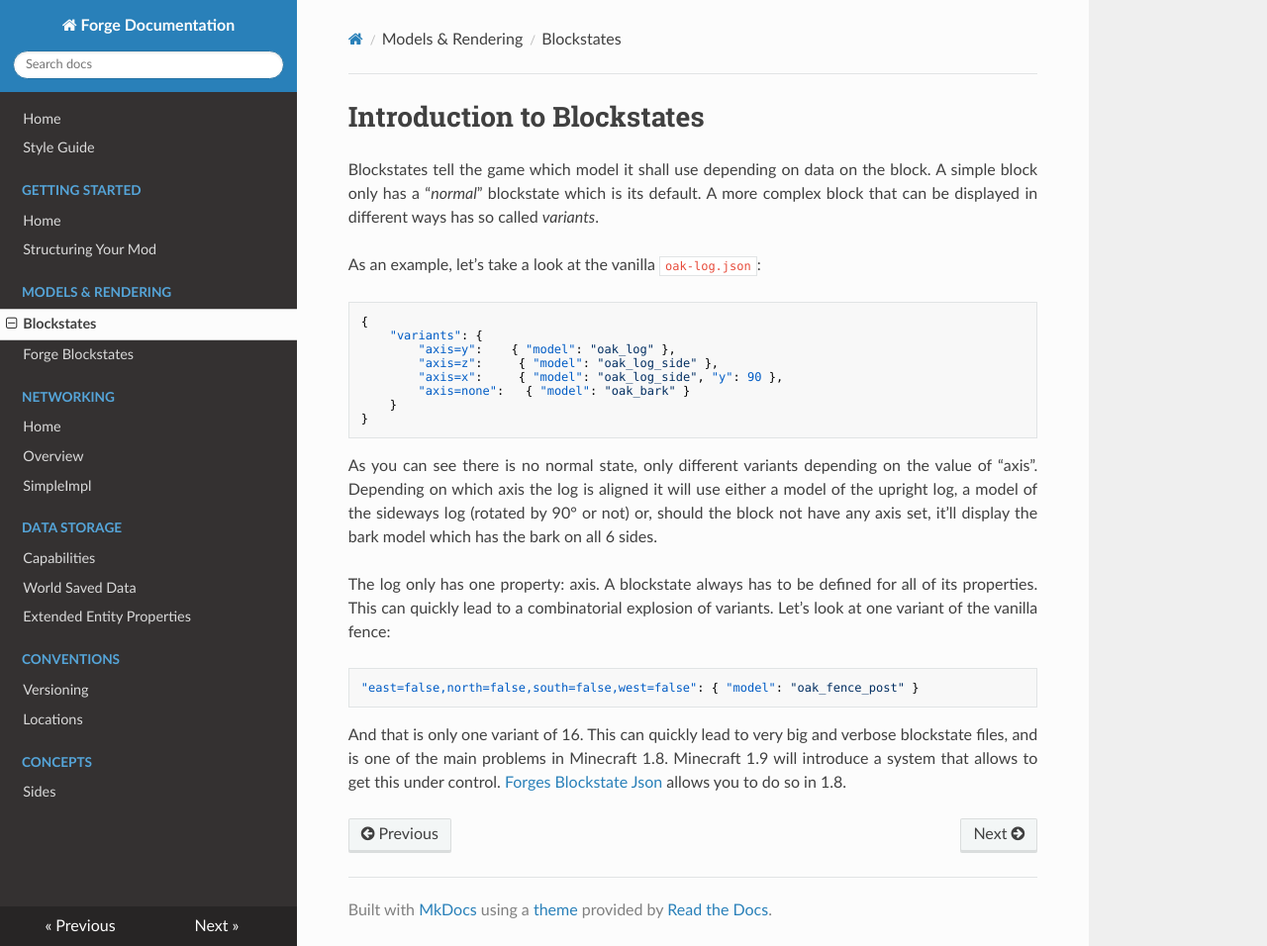
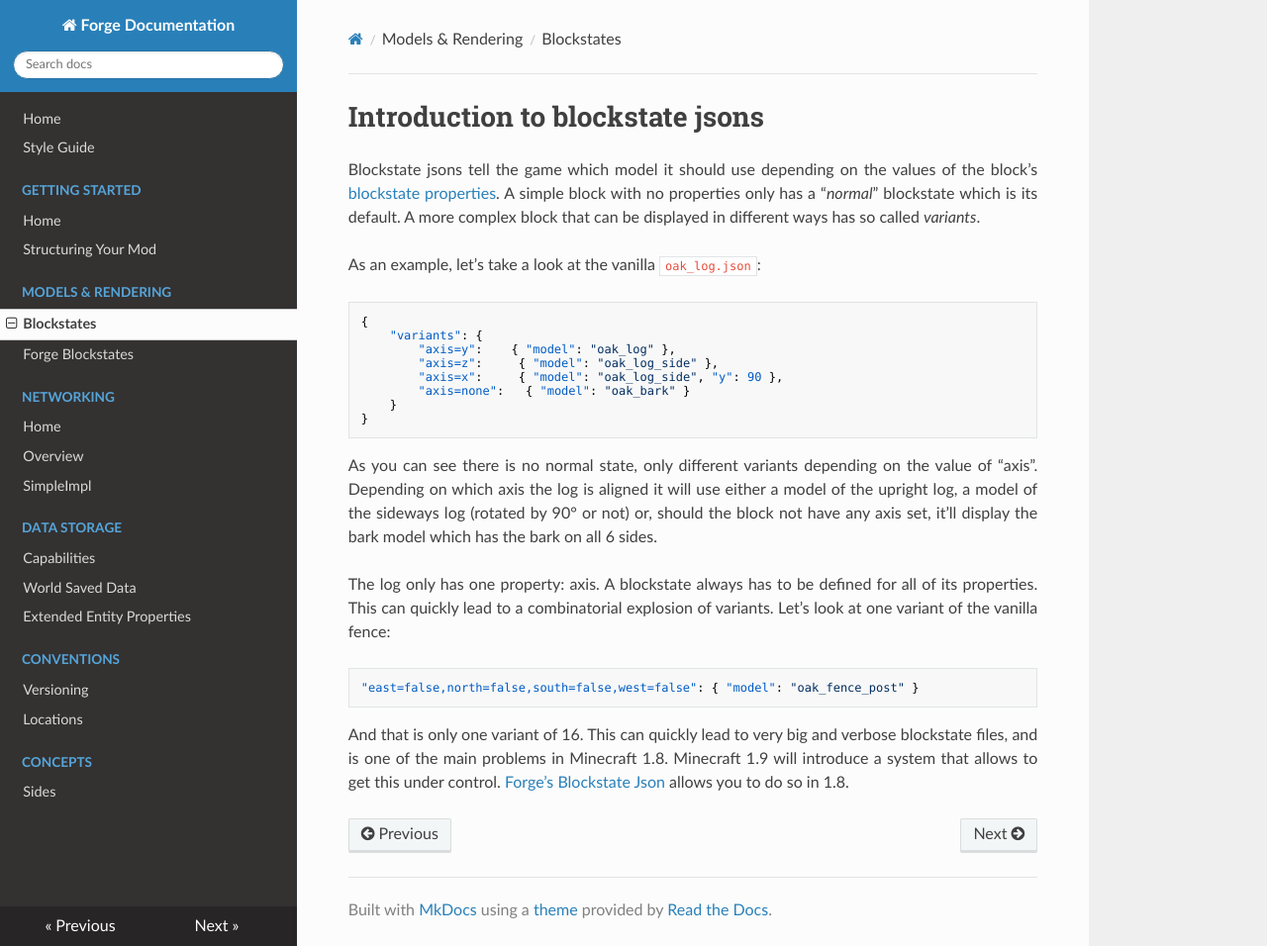
Before and after one commit to MinecraftForge/Documentation, an MkDocs documentation site: the page built from docs/blockstates/introduction.md, in a window 1280 px wide and 956 px high. Shown: the whole window at 99% size. Built offline with MkDocs 1.6.1, drawn with Linux system fonts in a browser that asks for light colours; nearby versions of some CDN libraries; old or Windows-style settings are respelled for this version of MkDocs.

Commit message:
Added blockstates document. Tweak old one
Actually add the file

Admonitions, formatting, other tweaks

Code indentation to 2 spaces

````diff
--- a/docs/blockstates/introduction.md
+++ b/docs/blockstates/introduction.md
@@ -1,11 +1,11 @@
-Introduction to Blockstates
+Introduction to blockstate jsons
 ===========================
 
-Blockstates tell the game which model it shall use depending on data on the block.
-A simple block only has a "*normal*" blockstate which is its default.
+Blockstate jsons tell the game which model it should use depending on the values of the block's [blockstate properties][blockstate].
+A simple block with no properties only has a "*normal*" blockstate which is its default.
 A more complex block that can be displayed in different ways has so called *variants*.
 
-As an example, let's take a look at the vanilla `oak-log.json`:
+As an example, let's take a look at the vanilla `oak_log.json`:
 
 ```json
 {
@@ -26,6 +26,7 @@ The log only has one property: axis. A blockstate always has to be defined for a
 "east=false,north=false,south=false,west=false": { "model": "oak_fence_post" }
 ```
 
-And that is only one variant of 16. This can quickly lead to very big and verbose blockstate files, and is one of the main problems in Minecraft 1.8. Minecraft 1.9 will introduce a system that allows to get this under control. [Forges Blockstate Json][forge] allows you to do so in 1.8.
+And that is only one variant of 16. This can quickly lead to very big and verbose blockstate files, and is one of the main problems in Minecraft 1.8. Minecraft 1.9 will introduce a system that allows to get this under control. [Forge's Blockstate Json][forge] allows you to do so in 1.8.
 
 [forge]: forgeBlockstates.md "Forge's Blockstate Json"
+[blockstate]: states.md "blockstate properties"
````
Also changed, not shown: docs/blockstates/states.md (added, +83 -0 lines).
